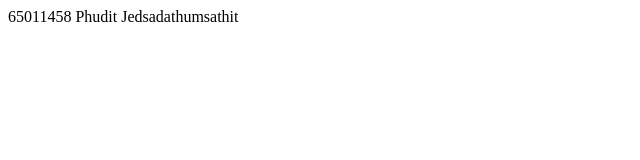
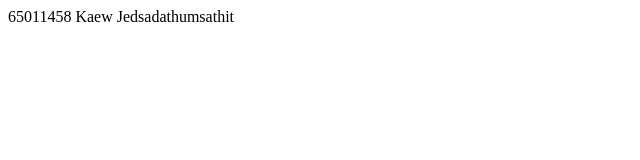
Before and after one commit to winner54133/git101_Winner, a plain HTML site: page index.html in a window 1280 px wide. Shown: the full height of the page, 0-640 px from the left. Drawn offline with Linux system fonts and the light colour scheme.

Commit message:
Update index.html

```diff
--- a/index.html
+++ b/index.html
@@ -6,6 +6,6 @@
     <title>Document</title>
 </head>
 <body>
-    65011458 Phudit Jedsadathumsathit
+    65011458 Kaew Jedsadathumsathit
 </body>
 </html>
```
